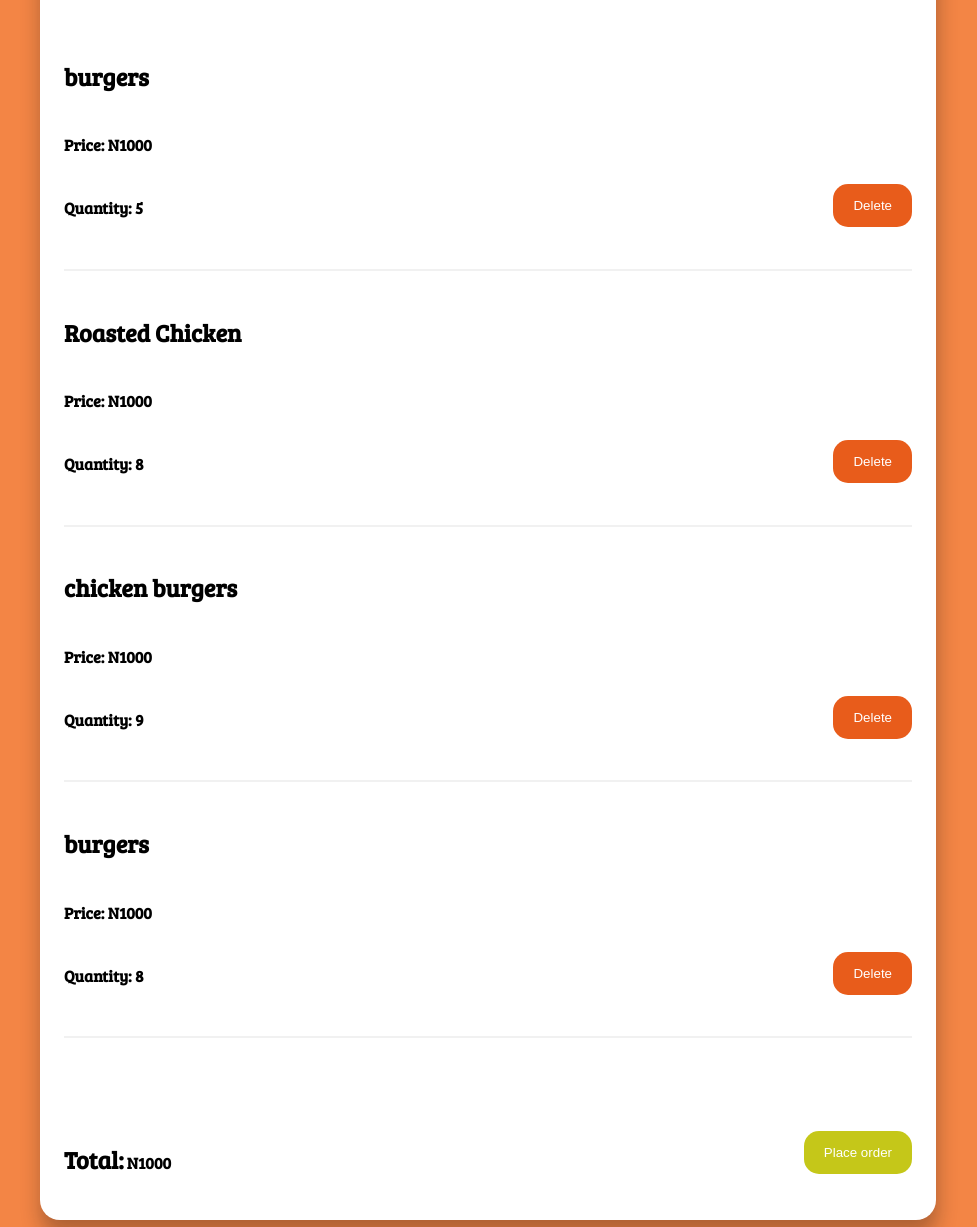
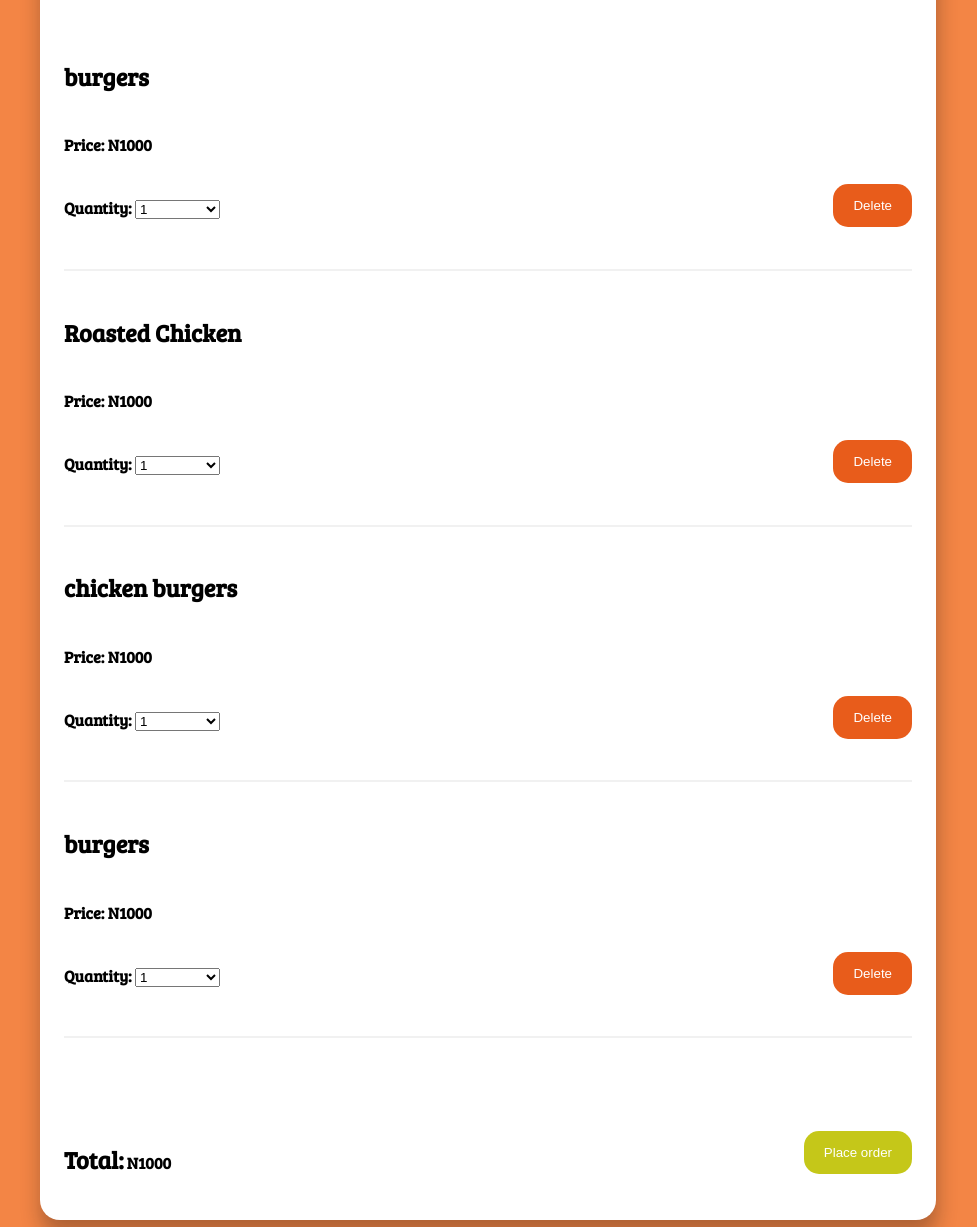
Before and after one commit to akpante3/fast-food-fast, a PHP site: page /shoppingCart.html in a window 1280 px wide. Shown: the part 199-1426 px from the top of the page, without its empty margins (152-1129 px from the left). Run offline with PHP 8.4, Linux system fonts and the light colour scheme; some web fonts are replaced.

Commit message:
bug [ #160553067 ] cart details (#17)

```diff
--- a/css/style.css
+++ b/css/style.css
@@ -160,7 +160,7 @@ button:hover {
     padding: 1.5em;
 }
 .select{
-    width: 40%;
+    width: 10%;
 }
 #search-bar{
     background-color: white;
--- a/js/main.js
+++ b/js/main.js
@@ -2,18 +2,6 @@ const choose = Array.from(document.querySelectorAll('.choose'));
 // const addCart = Array.from(document.querySelectorAll('.add-cart'));
 const shoppingCart = document.querySelector('.shopping-cart-button');
 
-const toShoppingCart = (elem) => {
-    elem.parentElement.innerHTML=`<p>Quantity:</p>
-    <select class="select">
-    <option value="1">1</option>
-    <option value="2">2</option>
-    <option value="3">3</option>
-    <option value="4">4</option>
-  </select>
-  <br>
-  <button class="add-cart" onclick="addCart(this)"><i class="fas fa-shopping-cart fa-1x"></i>  add to cart</button>
-  `
-}
 const toggle_next= (elem) =>  {
     do{
         elem = elem.nextSibling;
@@ -54,17 +42,9 @@ const deleteCart = (elem) => {
     elem.parentElement.style.display='none';
 }
 let num = 0;
-choose.forEach((elem) => {
-    elem.addEventListener('click', () => {
-        toShoppingCart(elem);
-    });
-
-});
 
 const addCart = (elem) => {
-    elem.parentElement.innerHTML=`
-    <p>Added to cart</p><br><button class="restore" onclick="toShoppingCart(this)"> update </button>
-    `;
+    elem.parentElement.innerHTML= `<button class="add-cart"><i class="fas fa-shopping-cart fa-1x"></i>  added to cart</button> `;
     num += 1
     shoppingCart.innerHTML =` ${num}`;
 }
--- a/shoppingCart.html
+++ b/shoppingCart.html
@@ -47,7 +47,13 @@
                     <br>
                     <h4>Price: N1000</h4>
                     <br>
-                    <h4>Quantity: 5</h4>
+                    <h4>Quantity:</h4>
+                    <select class="select">
+                        <option value="1">1</option>
+                        <option value="2">2</option>
+                        <option value="3">3</option>
+                        <option value="4">4</option>
+                    </select>
                     <button class="delete" onclick="deleteCart(this)">Delete</button>
                     <br>
                     <br>
@@ -58,7 +64,13 @@
                     <br>
                     <h4>Price: N1000</h4>
                     <br>
-                    <h4>Quantity: 8</h4>
+                    <h4>Quantity:</h4>
+                    <select class="select">
+                        <option value="1">1</option>
+                        <option value="2">2</option>
+                        <option value="3">3</option>
+                        <option value="4">4</option>
+                    </select>
                     <button class="delete" onclick="deleteCart(this)">Delete</button>
                     <br>
                     <br>
@@ -69,7 +81,13 @@
                     <br>
                     <h4>Price: N1000</h4>
                     <br>
-                    <h4>Quantity: 9</h4>
+                    <h4>Quantity:</h4>
+                    <select class="select">
+                        <option value="1">1</option>
+                        <option value="2">2</option>
+                        <option value="3">3</option>
+                        <option value="4">4</option>
+                    </select>
                     <button class="delete" onclick="deleteCart(this)">Delete</button>
                     <br>
                     <br>
@@ -80,7 +98,13 @@
                     <br>
                     <h4>Price: N1000</h4>
                     <br>
-                    <h4>Quantity: 8</h4>
+                    <h4>Quantity:</h4>
+                    <select class="select">
+                        <option value="1">1</option>
+                        <option value="2">2</option>
+                        <option value="3">3</option>
+                        <option value="4">4</option>
+                    </select>
                     <button class="delete" onclick="deleteCart(this)">Delete</button>
                     <br>
                     <br>
```
Also changed, not shown: index.html (+63 -9 lines).
